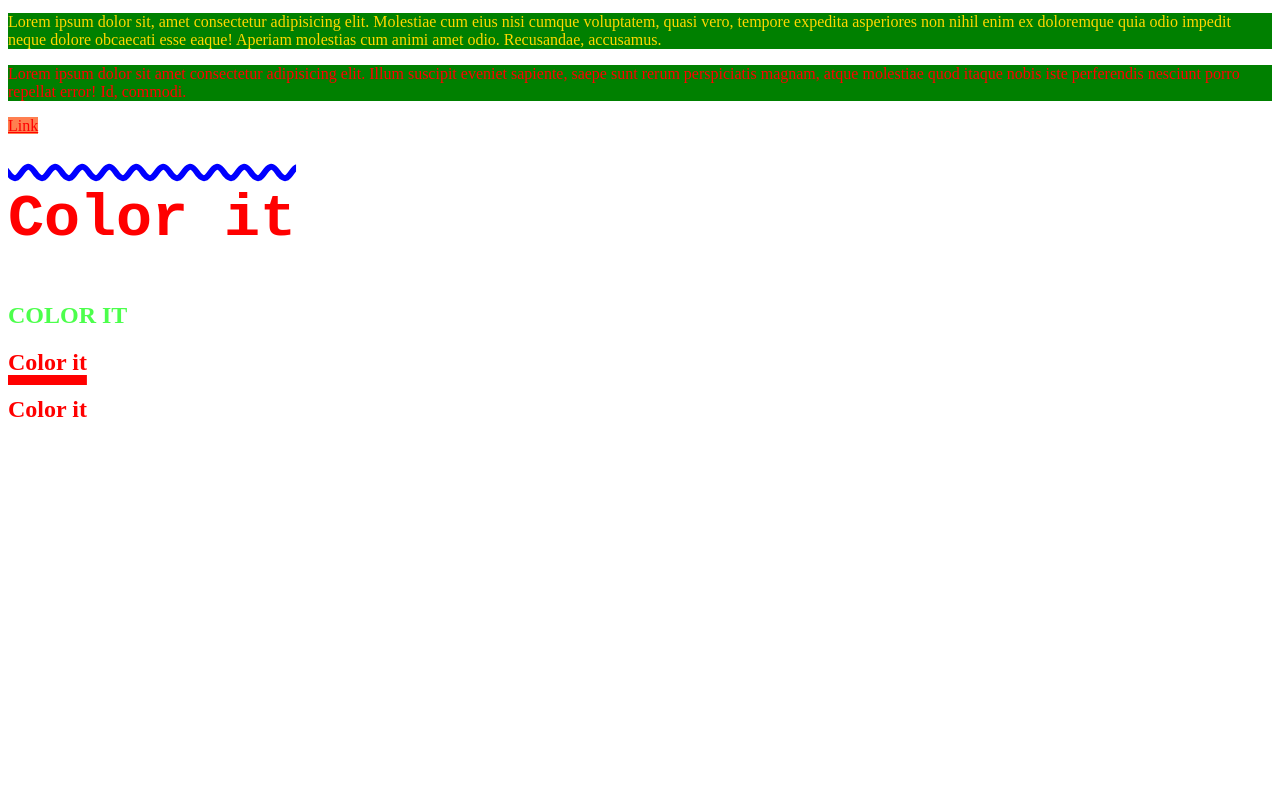
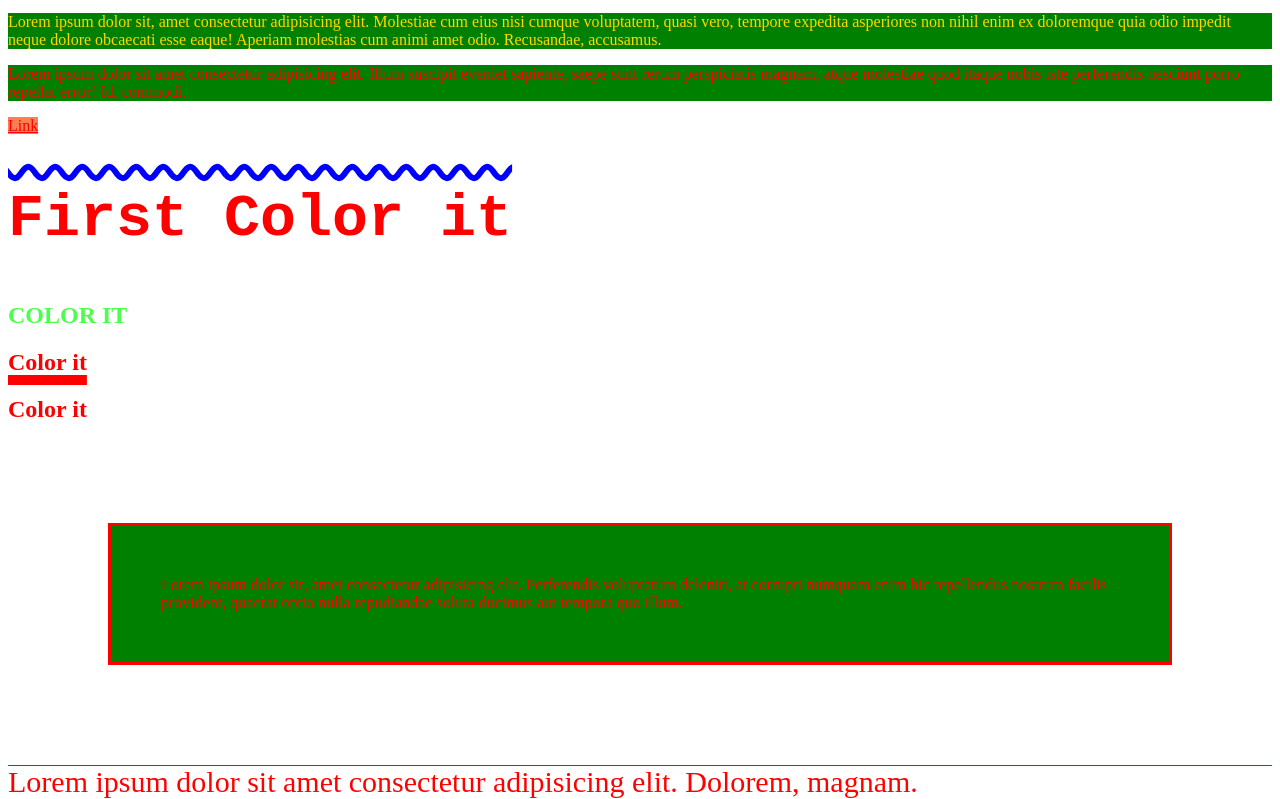
Before and after one commit to toaha-unc/Meta-CSS-Practice, a plain HTML site: page index.html in a window 1280 px wide. Shown: the part 375-1174 px from the top of the page. Before the commit the page ends 818 px from the top, so only its background shows below. Drawn offline with Linux system fonts and the light colour scheme.

Commit message:
feat: add experimentation with box model and block inline & displays

```diff
--- a/index.html
+++ b/index.html
@@ -51,9 +51,18 @@
       commodi.
     </p>
     <a href="https://www.google.com" class="second">Link</a>
-    <h2 class="third">Color it</h2>
+    <h2 class="third"><span>First </span>Color it</h2>
     <h2 class="fourth">Color it</h2>
     <h2 class="fifth">Color it</h2>
     <h2 class="sixth">Color it</h2>
+    <p class="test-display">
+      Lorem ipsum dolor sit, amet consectetur adipisicing elit. Perferendis
+      voluptatum deleniti, at corrupti numquam enim hic repellendus nostrum
+      facilis provident, quaerat optio nulla repudiandae soluta ducimus aut
+      tempora quo illum.
+    </p>
+    <p class="test-width-height">
+      Lorem ipsum dolor sit amet consectetur adipisicing elit. Dolorem, magnam.
+    </p>
   </body>
 </html>
--- a/style.css
+++ b/style.css
@@ -51,3 +51,18 @@ p.second {
 .sixth{
     color: #FF0000;
 }
+
+span {
+    display: inline;
+}
+
+.test-display {
+    padding: 50px;
+    border: solid;
+    margin: 100px;
+}
+
+.test-width-height {
+    font-size: 30px;
+    height: 1px;
+}
```
